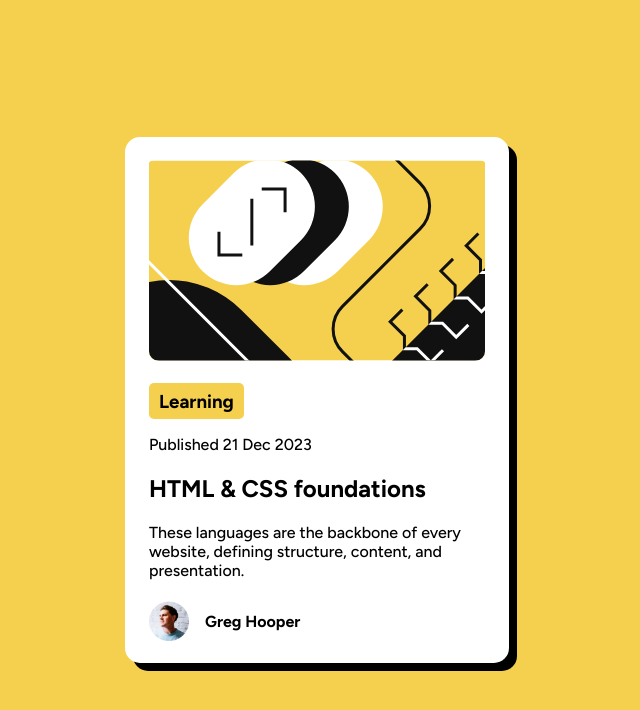
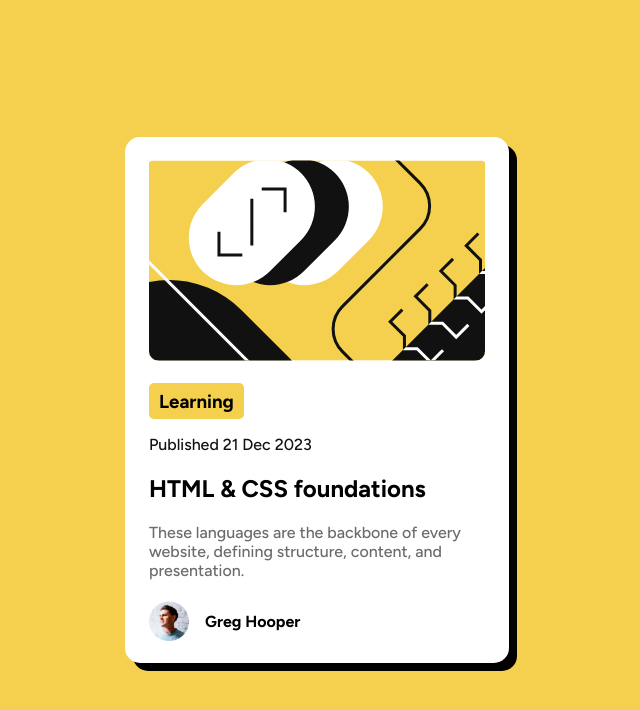
Before and after one commit to Nrobke/blog-preview-card, a plain HTML site: page index.html in a window 1280 px wide. Shown: the whole page, without its empty margins (323-963 px from the left). Drawn offline with Linux system fonts and the light colour scheme.

Commit message:
color of the content paragraphs fixed

```diff
--- a/style.css
+++ b/style.css
@@ -49,7 +49,12 @@ main{
     border-radius: 5px;
     margin-bottom: 0;
 }
-
+.content p:first-of-type{
+    color: hsl(0, 0%, 7%);    ;
+}
+.content p:nth-of-type(2){
+    color: hsl(0, 0%, 42%);
+}
 .author{
     margin-left: 0.5rem;
     display: flex;
```
